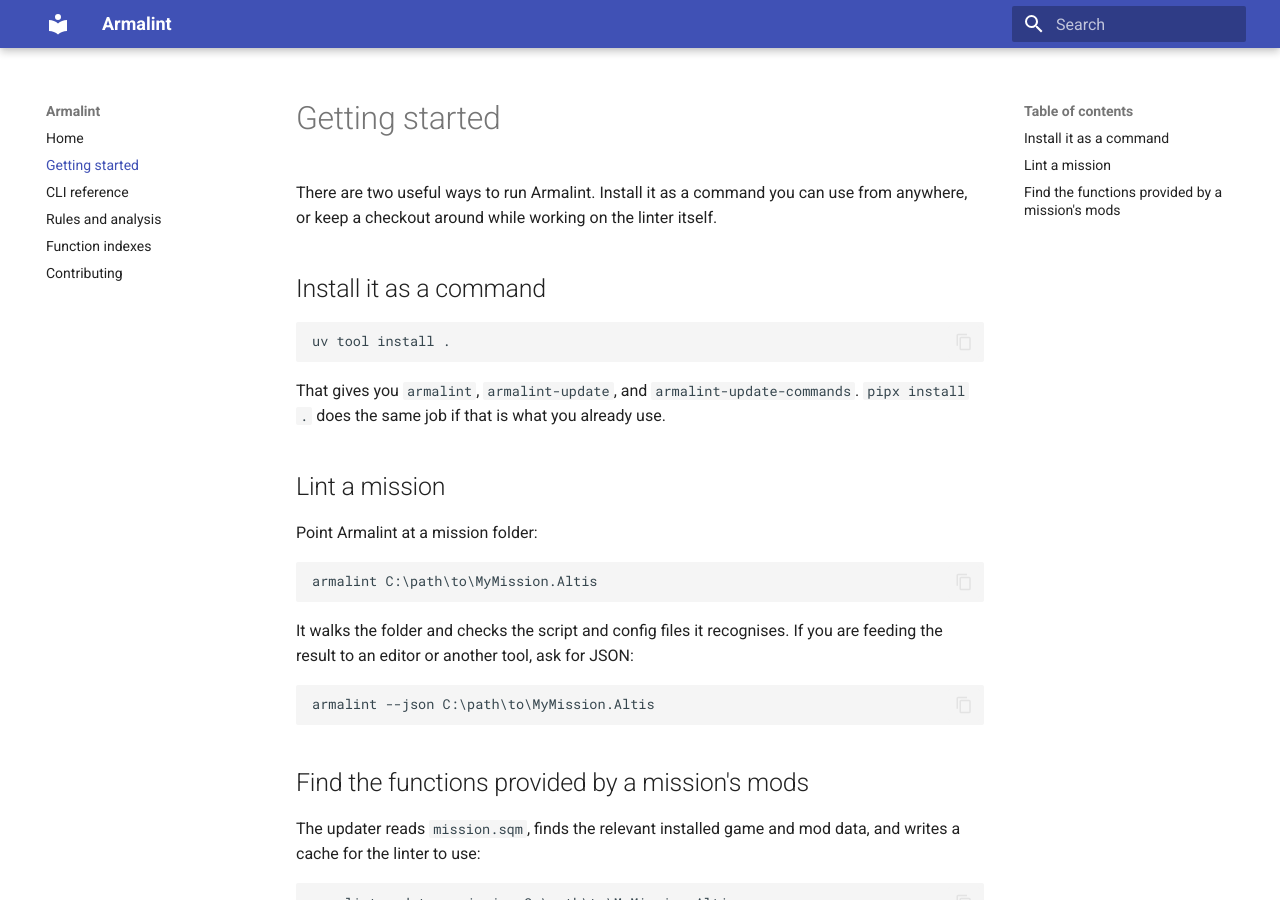
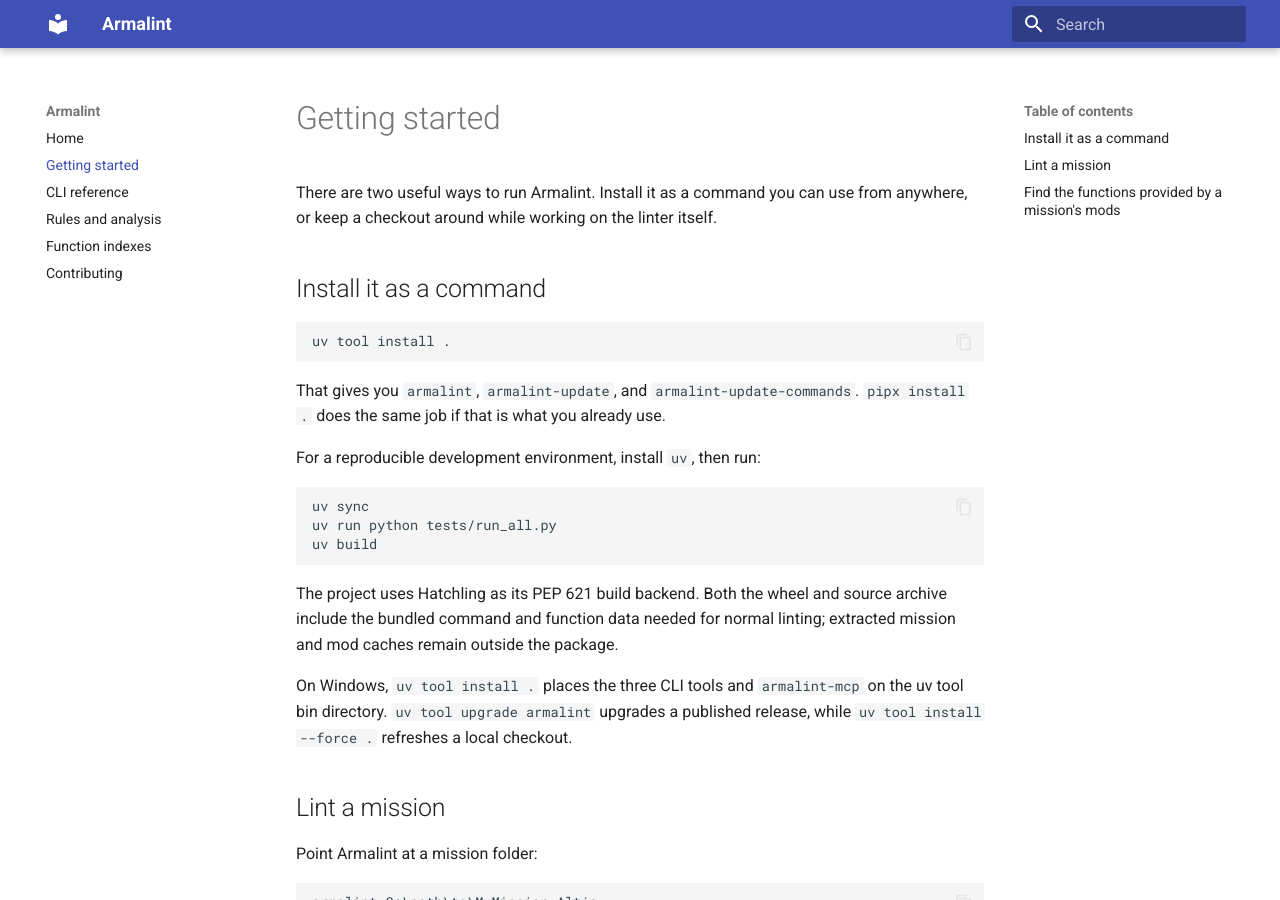
Before and after one commit to armachisel/armalint, an MkDocs documentation site: the page built from docs/getting-started.md, in a window 1280 px wide and 900 px high. Built offline with MkDocs 1.6.1 and Material for MkDocs 9.7.7, drawn with Linux system fonts in a browser that asks for light colours.

````diff
--- a/docs/getting-started.md
+++ b/docs/getting-started.md
@@ -12,6 +12,22 @@ uv tool install .
 That gives you `armalint`, `armalint-update`, and
 `armalint-update-commands`. `pipx install .` does the same job if that is what
 you already use.
+
+For a reproducible development environment, install `uv`, then run:
+
+```powershell
+uv sync
+uv run python tests/run_all.py
+uv build
+```
+
+The project uses Hatchling as its PEP 621 build backend. Both the wheel and
+source archive include the bundled command and function data needed for normal
+linting; extracted mission and mod caches remain outside the package.
+
+On Windows, `uv tool install .` places the three CLI tools and `armalint-mcp`
+on the uv tool bin directory. `uv tool upgrade armalint` upgrades a published
+release, while `uv tool install --force .` refreshes a local checkout.
 
 ## Lint a mission
 
````
Also changed, not shown: PLAN.md (+6 -6 lines), pyproject.toml (+9 -7 lines), 4 other files.
